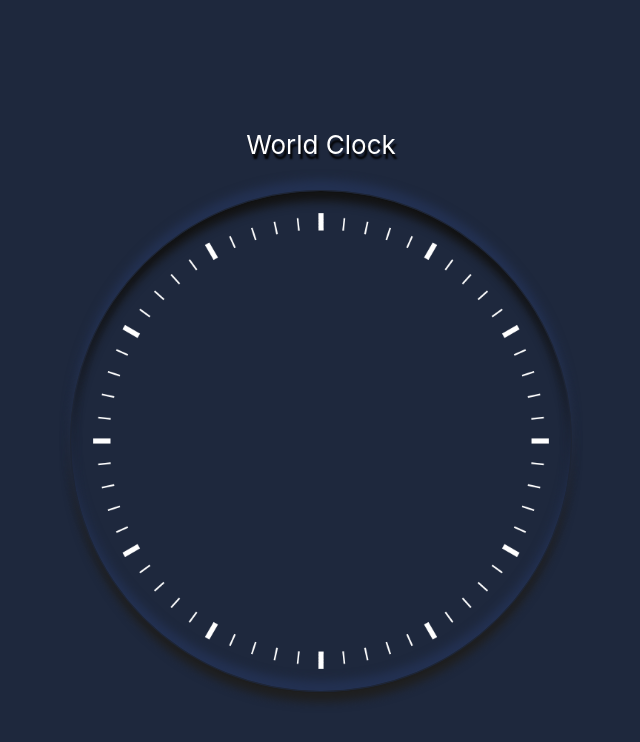
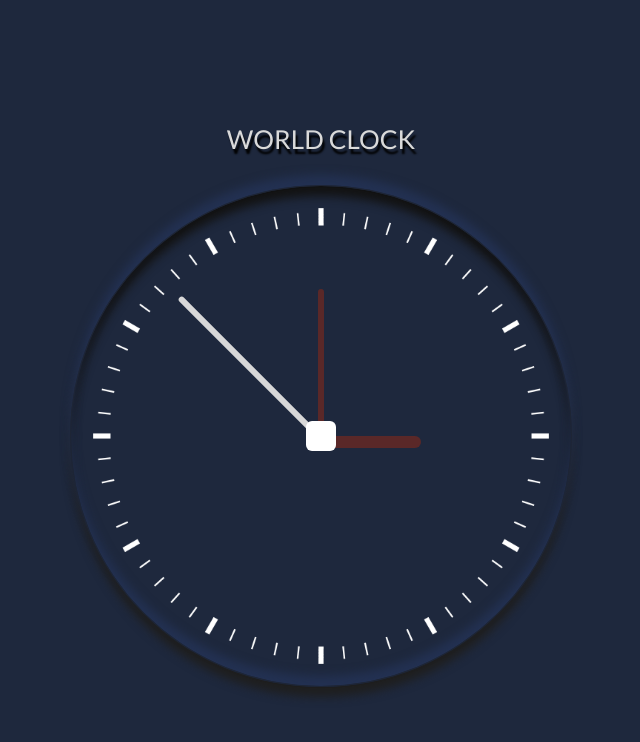
Before and after one commit to emjshrx/emjshrx.github.io, a React (Create React App) app: page / in a window 1280 px wide. Shown: the top 742 px of the page, without its empty margins (319-959 px from the left). Built offline with nearby package versions, Linux system fonts and the light colour scheme.

Commit message:
Hands ready

```diff
--- a/public/index.html
+++ b/public/index.html
@@ -3,6 +3,7 @@
   <head>
     <meta charset="utf-8" />
     <link rel="icon" href="%PUBLIC_URL%/favicon.ico" />
+    <link href="https://fonts.googleapis.com/css2?family=Lato&display=swap" rel="stylesheet">
     <meta name="viewport" content="width=device-width, initial-scale=1" />
     <meta name="theme-color" content="#000000" />
     <meta
--- a/src/App.css
+++ b/src/App.css
@@ -15,8 +15,12 @@
 .Clock-header{
   padding: 20px;
   text-shadow: 2px 5px 2px #000000;
+  color: rgb(218, 218, 218);
+  display: flex;
 }
 .ClockFace{
+  position: relative;
+  top: 50%;
   width: 500px;
   height: 500px;
   border: 1px solid  #1e2535;
@@ -25,8 +29,63 @@
                             0 -10px 10px #233152,
                       inset 0 10px 10px #131313,
                             0 10px 10px #1f1f1f;
-  margin-top: 10px;
+  margin: 10px;
   background: url(./clockface.png);
   background-position: center;
   background-size: cover;
+  display: flex;
+  justify-content: center;
+  flex-direction: row;
+  content: '';
 }
+ .Hour {
+  width: 100px;
+  right: 50%;
+  height: 12px;
+  background: #5a2828;
+  position: absolute;
+  top: 50%;
+  border-radius: 6px;
+  transform-origin: 100%;
+  transform: rotate(180deg);
+  transition-timing-function: cubic-bezier(0.1, 2.7, 0.58, 1);
+ }
+
+ .Minute {
+  width: 150px;
+  right: 50%;
+  height: 6px;
+  background: #5a2828;
+  position: absolute;
+  top: 50%;
+  border-radius: 6px;
+  transform-origin: 100%;
+  transform: rotate(90deg);
+  transition-timing-function: cubic-bezier(0.1, 2.7, 0.58, 1);
+ }
+
+ .Second {
+  width: 200px;
+  right: 50%;
+  height: 6px;
+  background: #d8d8d8;
+  position: absolute;
+  top: 50%;
+  border-radius: 6px;
+  transform-origin: 100%;
+  transform: rotate(45deg);
+  transition-timing-function: cubic-bezier(0.1, 2.7, 0.58, 1);
+ }
+
+ .Knob {
+  width: 30px;
+  right: 50%;
+  height: 30px;
+  background: #ffffff;
+  position: absolute;
+  top: 50%;
+  border-radius: 6px;
+  transform-origin: 100%;
+  transform: rotate(90deg);
+  transition-timing-function: cubic-bezier(0.1, 2.7, 0.58, 1);
+ }
--- a/src/App.js
+++ b/src/App.js
@@ -5,9 +5,20 @@ import './App.css';
 function App() {
   return (
     <div className="Clock">
-      <header className="Clock-header">World Clock</header>
-      <div className="ClockFace">
-
+      <header className="Clock-header">WORLD CLOCK</header>
+      <div className="ClockContainer">
+        <div className="ClockFace">
+          <div className="Hour">
+            <div className="hr"></div>
+          </div>
+          <div className="Minute">
+            <div className="mn"></div>
+          </div><div className="Second">
+            <div className="sc"></div>
+            </div><div className="Knob">
+            <div className="sc"></div>
+          </div>
+        </div>
       </div>
     </div>
   );
--- a/src/index.css
+++ b/src/index.css
@@ -1,13 +1,10 @@
 body {
   margin: 0;
-  font-family: -apple-system, BlinkMacSystemFont, 'Segoe UI', 'Roboto', 'Oxygen',
-    'Ubuntu', 'Cantarell', 'Fira Sans', 'Droid Sans', 'Helvetica Neue',
-    sans-serif;
+  font-family: 'Lato', sans-serif;
   -webkit-font-smoothing: antialiased;
   -moz-osx-font-smoothing: grayscale;
 }
 
 code {
-  font-family: source-code-pro, Menlo, Monaco, Consolas, 'Courier New',
-    monospace;
+  font-family: 'Lato', sans-serif;
 }
```
